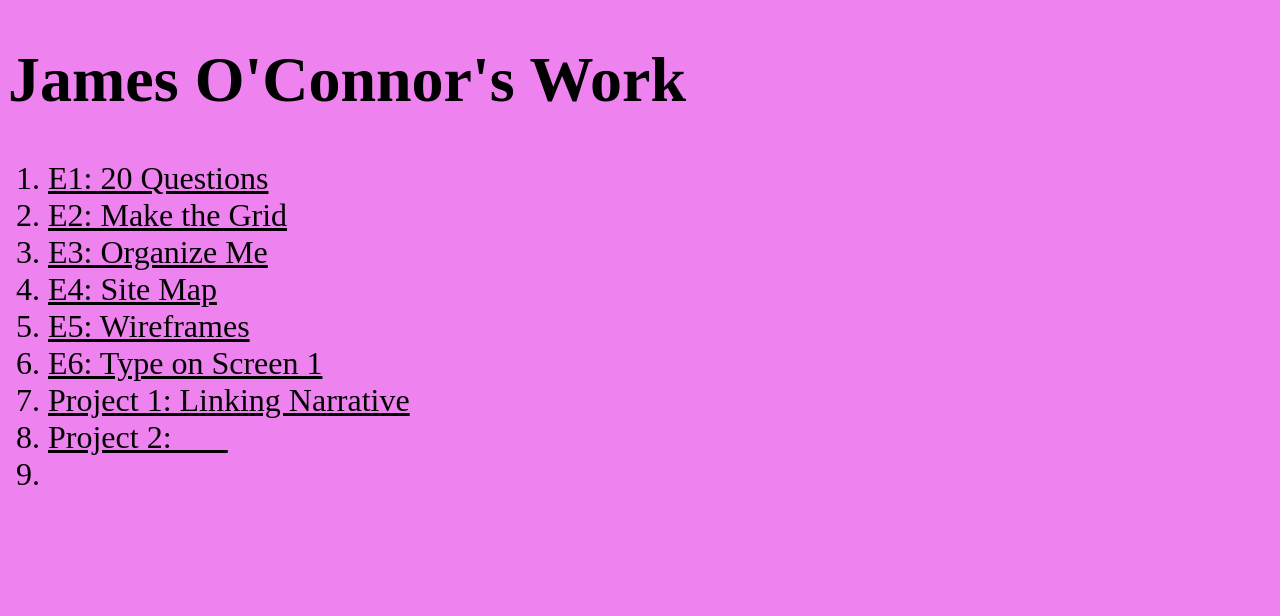
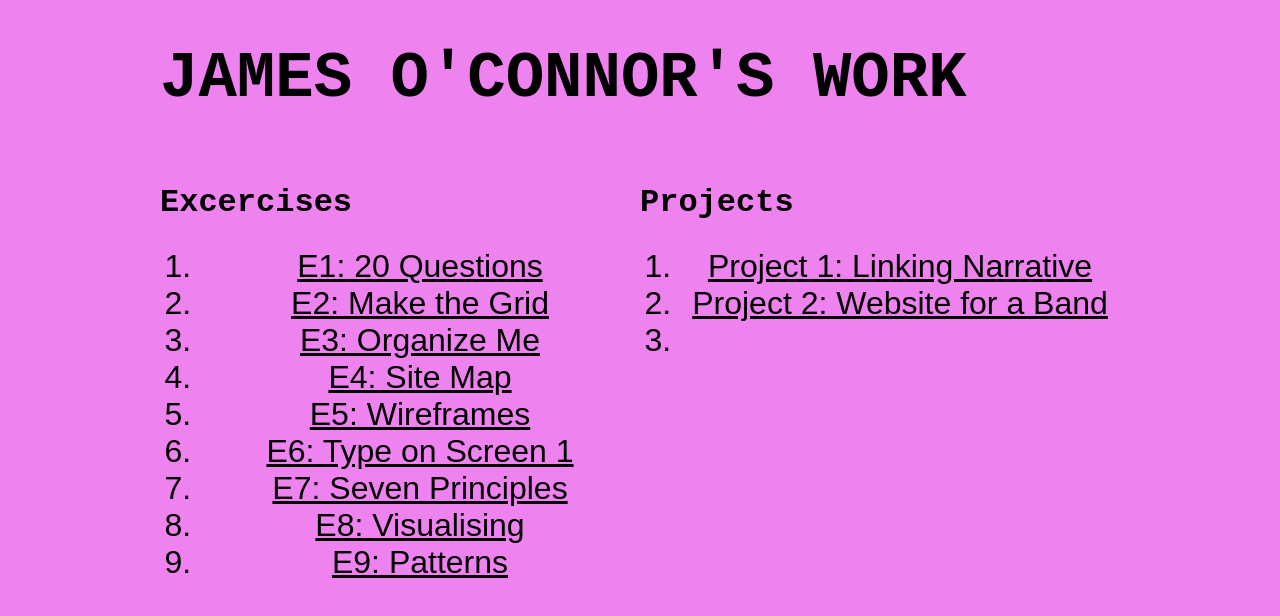
Before and after one commit to JOC45/avt217-fall2020JOC, a plain HTML site: page index.html in a window 1280 px wide. Drawn offline with Linux system fonts and the light colour scheme.

Commit message:
tutorial 6

```diff
--- a/css/main.css
+++ b/css/main.css
@@ -3,9 +3,34 @@ html{
 }
 body {
   background-color: violet;
+  text-align: center;
+  font-family: sans-serif;
 }
-h1{
+header {
+  width: 75vw;
+  margin: 25px auto;
+}
+main {
+  width: 75vw;
+  margin: 25px auto;
+  display: flow-root;
+}
+.col {
+  width: 50%;
+  float: left;
+}
+h1 {
   font-size: 4rem;
+  text-align: left;
+  text-transform: uppercase;
+  font-family: monospace;
+  font-weight: 700;
+}
+h2 {
+  font-size: 2rem;
+  text-align: left;
+  font-family: monospace;
+  font-weight: 700;
 }
 a:link, a:visited {
   color: black;
--- a/index.html
+++ b/index.html
@@ -6,7 +6,12 @@
       <link rel="stylesheet" href="css/main.css">
   </head>
   <body>
+    <header>
       <h1>James O'Connor's Work</h1>
+    </header>
+    <main>
+      <div class="col">
+        <h2>Excercises</h2>
         <ol>
           <li><a href="e1/index.html">E1: 20 Questions</a></li>
           <li><a href="e2/index.html">E2: Make the Grid</a></li>
@@ -14,8 +19,18 @@
           <li><a href="e4/index.html">E4: Site Map</a></li>
           <li><a href="e5/index.html">E5: Wireframes</a></li>
           <li><a href="e6/index.html">E6: Type on Screen 1</a></li>
+          <li><a href="e7/index.html">E7: Seven Principles</a></li>
+          <li><a href="e8/index.html">E8: Visualising</a></li>
+          <li><a href="e9/index.html">E9: Patterns</a></li>
+        </ol>
+      </div>
+      <div class="col">
+      <h2>Projects</h2>
+        <ol>
           <li><a href="p1/index.html">Project 1: Linking Narrative</a></li>
-        <li><a href="p2/index.html">Project 2: ___</a><li>
+          <li><a href="p2/index.html">Project 2: Website for a Band</a><li>
         </ol>
+      </div>
+    </main>
   </body>
 </html>
```
Lines whose indentation alone changed are shown as unchanged.
